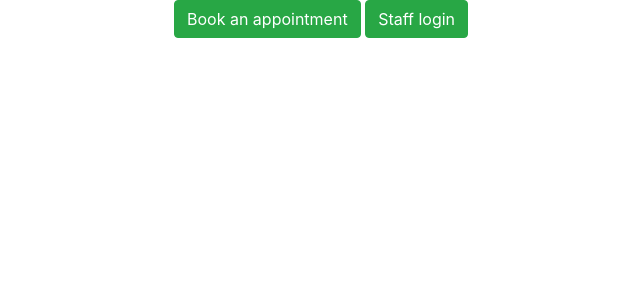
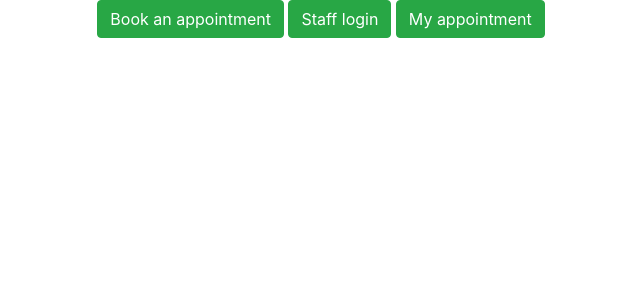
Before and after one commit to jonaslozys/barbershop-booking, a PHP site: page /barbershop-booking/ in a window 1280 px wide. Shown: the top 300 px of the page, without its empty margins (319-959 px from the left). Run offline with PHP 8.4, Linux system fonts and the light colour scheme.

Commit message:
added button linking to my_booking page

```diff
--- a/index.php
+++ b/index.php
@@ -17,6 +17,8 @@
 
             <a class="btn btn-success" href="<?php echo ROOT_URL; ?>views/staff_login.php">Staff login</a>
 
+            <a class="btn btn-success" href="<?php echo ROOT_URL; ?>views/my_appointment.php">My appointment</a>
+
 
         </div>
 
```
